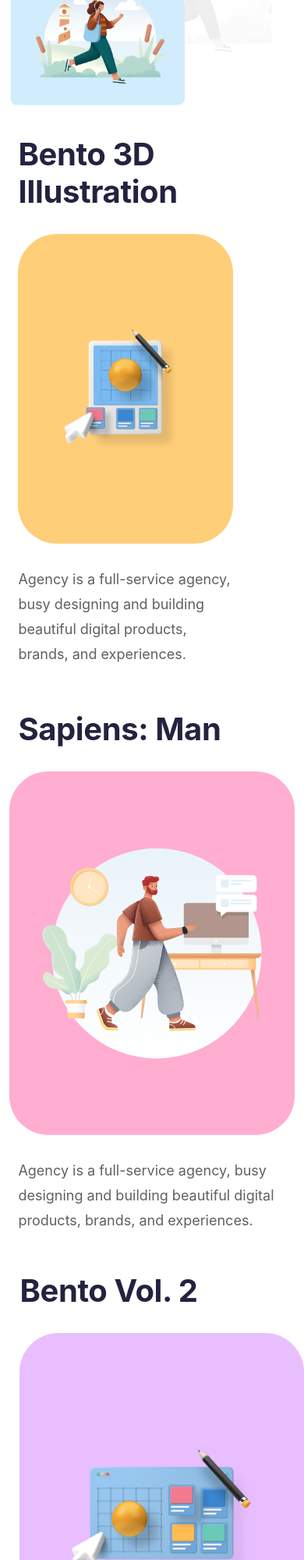
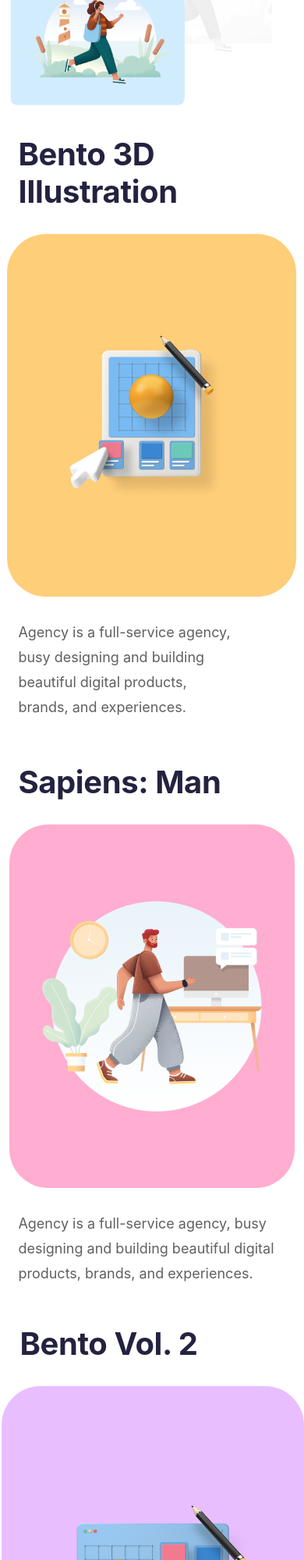
Before and after one commit to trbenfica/folio-challenge-1, a plain HTML site: page index.html in a window 390 px wide. Shown: the part 4174-6174 px from the top of the page at 78% size. Drawn offline with Linux system fonts and the light colour scheme.

Commit message:
Fotos da página 3 em mobile ajustadas

```diff
--- a/style.css
+++ b/style.css
@@ -1469,5 +1469,27 @@ a:hover {
         width: 200px;
     }
 
+    #flex_item_img_1 {
+        padding: 100px 0px;
+        border-radius: 50px;
+        background: #FFCE79;
+        margin-right: -81px;
+        margin-left: -14px;
+    }
+
+    #flex_item_img_3 {
+        padding: 100px 0px;
+        border-radius: 50px;
+        background: #E8BEFF;
+        margin-left: -23px;
+    }
+
+    #flex_item_img_4 {
+        padding: 100px 0px;
+        border-radius: 50px;
+        background: #D1ECFD;
+        margin-left: -19px;
+    }
+
 
 }
```
